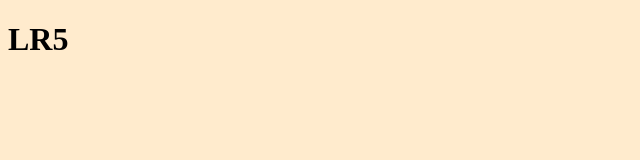
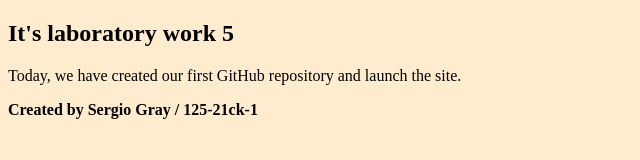
Before and after one commit to Keyuyaas/lr5, a plain HTML site: page index.html in a window 1280 px wide. Shown: the whole page, without its empty margins (0-640 px from the left). Drawn offline with Linux system fonts and the light colour scheme.

Commit message:
Update index.html

```diff
--- a/index.html
+++ b/index.html
@@ -1,12 +1,15 @@
 <!DOCTYPE html>
 <html>
 <head>
-    <link rel="stylesheet" href="css/style.css">
-<title>LR5</title>
+<link rel='stylesheet' href='css/style.css'>
 </head>
 <body>
 
-<h1>LR5</h1>
+<h2>It's laboratory work 5</h2>
 
-</body>
+<p>Today, we have created our first GitHub repository and launch the site.</p>
+
+<p class = "CreatedBy"><strong>Created by Sergio Gray / 125-21ck-1</strong></p>
+
+  </body>
 </html>
```
